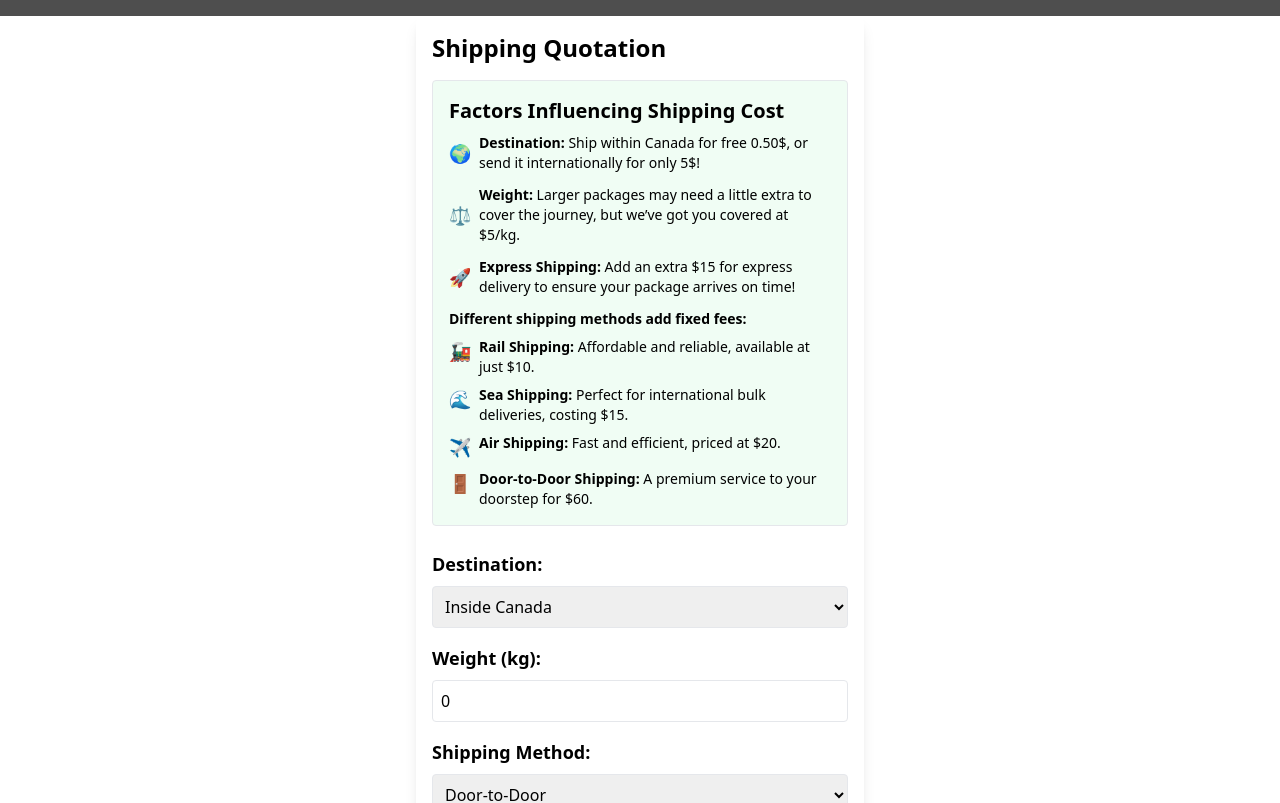
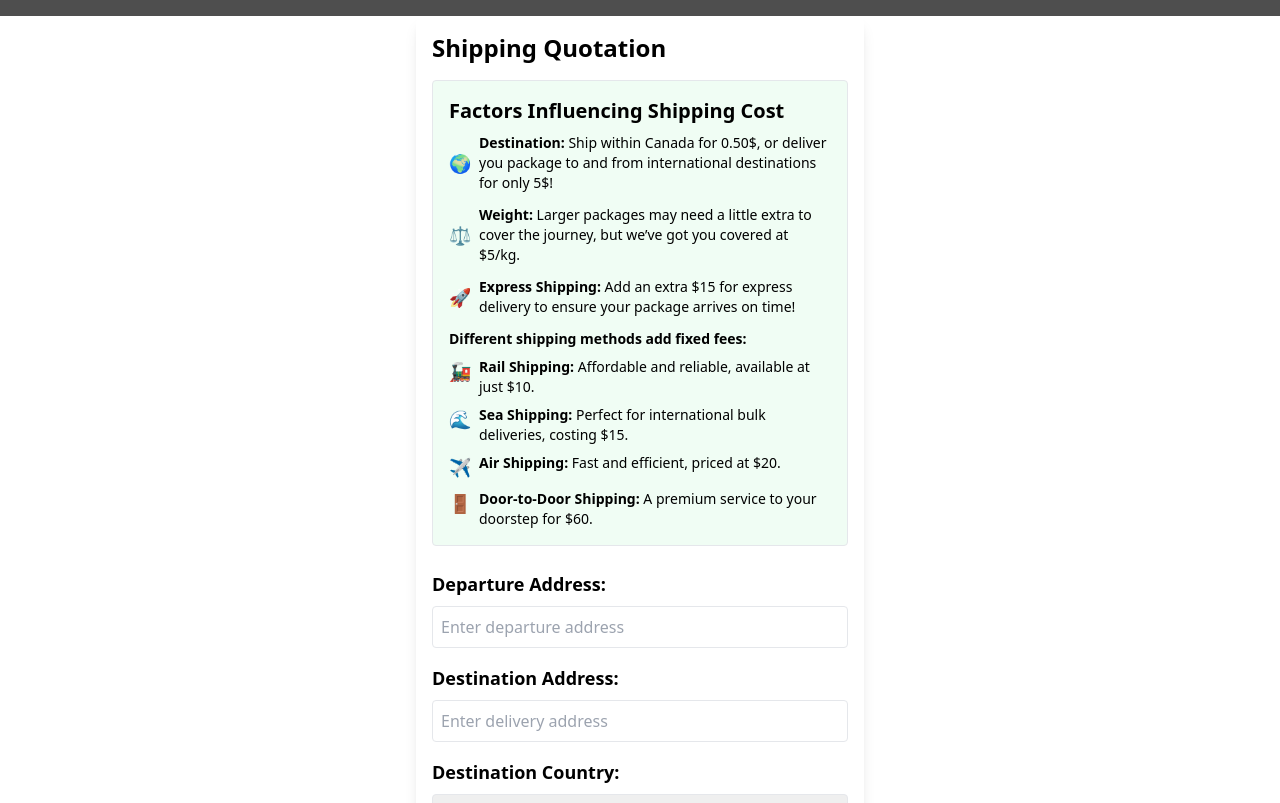
Before and after one commit to NathanGrenier/SOEN-343, a React (Vite) app in the folder packages/client/: page /quotation in a window 1280 px wide. Shown: the part 240-1043 px from the top of the page. Built offline with nearby package versions, Linux system fonts and the light colour scheme; grey boxes are pictures that could not be loaded.

Commit message:
adjusted wording and added fields for clarification

```diff
--- a/packages/client/src/routes/quotation.tsx
+++ b/packages/client/src/routes/quotation.tsx
@@ -11,19 +11,36 @@ const Quotation: React.FC = () => {
   const [weight, setWeight] = useState(0);
   const [isExpress, setIsExpress] = useState(false);
   const [cost, setCost] = useState<number | null>(null);
+  const [address, setAddress] = useState("");
+  const [departureAddress, setDepartureAddress] = useState("");
+  const [firstName, setFirstName] = useState("");
+  const [lastName, setLastName] = useState("");
+  const [email, setEmail] = useState("");
+  const [selectedShippingMethod, setSelectedShippingMethod] = useState(getShippingMethods()[0].getName());
+  const [error, setError] = useState<string | null>(null); // Error state
+  const shippingMethods = getShippingMethods();
+  const calculateShippingCost = async () => {
+    // Check if any required field is empty
+    if (!firstName || !lastName || !email || !departureAddress || !address || !selectedShippingMethod || weight <= 0) {
+      setError("Please fill in all the information.");
+      return;
+    }
+    setError(null); // Clear error if all fields are filled
 
-  const [selectedShippingMethod, setSelectedShippingMethod] = useState("");
+    // Calculate shipping cost
 
-  const calculateShippingCost = () => {
     const strategy = destination === "inside" ? insideCanadaStrategy : outsideCanadaStrategy;
     const calculator = new ShippingCostCalculator(strategy);
-    // Find the selected shipping method and get its fee
     const selectedMethod = shippingMethods.find((method) => method.getName() === selectedShippingMethod);
     const shippingFee = selectedMethod ? selectedMethod.getFee() : shippingMethods[0].getFee();
-    setCost(calculator.calculate(weight, isExpress, shippingFee));
-  };
+    const calculatedCost = calculator.calculate(weight, isExpress, shippingFee);
+    setCost(calculatedCost);
+    const currentDate = new Date(Date.now()).toISOString().split("T")[0];
+    const shippingDate = new Date(Date.now() + 14 * 24 * 60 * 60 * 1000).toISOString().split("T")[0];
+    console.log(currentDate);
+    console.log(shippingDate);
+  }
 
-  const shippingMethods = getShippingMethods();
 
   return (
     <div className="min-h-screen">
@@ -51,7 +68,7 @@ const Quotation: React.FC = () => {
           <span role="img" aria-label="destination" className="text-lg">
             🌍
           </span>
-          <span><strong>Destination:</strong> Ship within Canada for free 0.50$, or send it internationally for only 5$!</span>
+          <span><strong>Destination:</strong> Ship within Canada for 0.50$, or deliver you package to and from international destinations for only 5$!</span>
         </div>
         <div className="flex items-center space-x-2">
           <span role="img" aria-label="weight" className="text-lg">
@@ -106,7 +123,28 @@ const Quotation: React.FC = () => {
 
       {/* Form for Cost Calculation */}
       <div className="mb-4">
-        <label className="block text-lg font-semibold">Destination:</label>
+        <label className="block text-lg font-semibold">Departure Address:</label>
+        <input
+          type="text"
+          value={departureAddress}
+          onChange={(e) => setDepartureAddress(e.target.value)}
+          className="w-full p-2 mt-2 border rounded"
+          placeholder="Enter departure address"
+        />
+      </div>
+
+      <div className="mb-4">
+        <label className="block text-lg font-semibold">Destination Address:</label>
+        <input
+          type="text"
+          value={address}
+          onChange={(e) => setAddress(e.target.value)}
+          className="w-full p-2 mt-2 border rounded"
+          placeholder="Enter delivery address"
+        />
+      </div>
+      <div className="mb-4">
+        <label className="block text-lg font-semibold">Destination Country:</label>
         <select
           value={destination}
           onChange={(e) => setDestination(e.target.value)}
```
